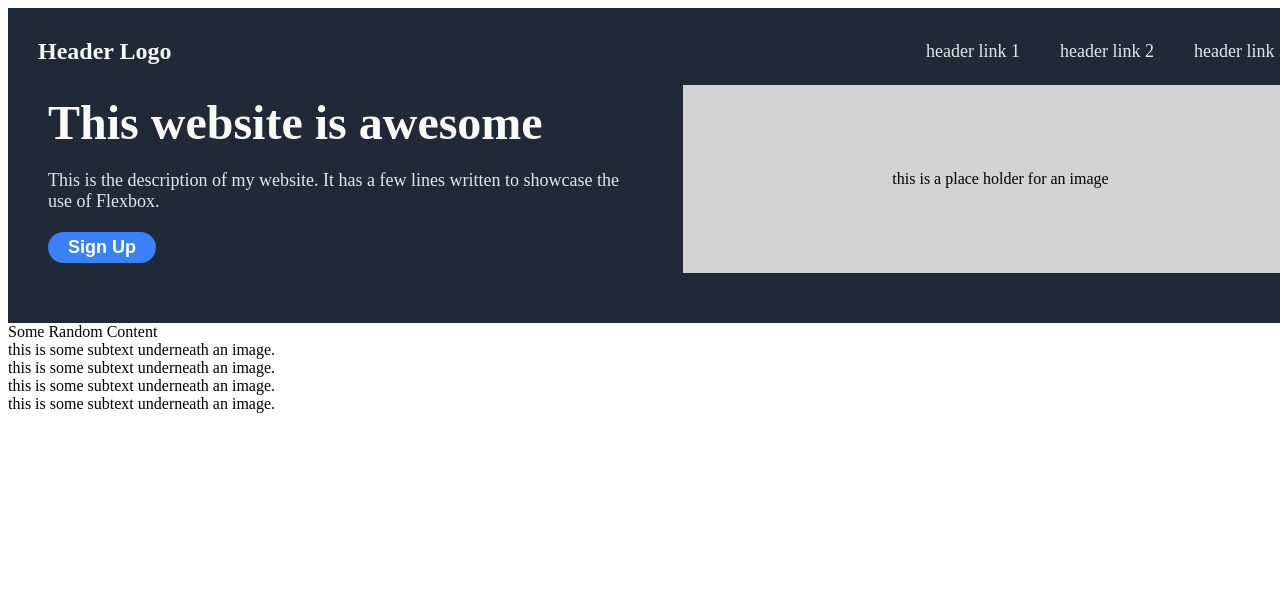
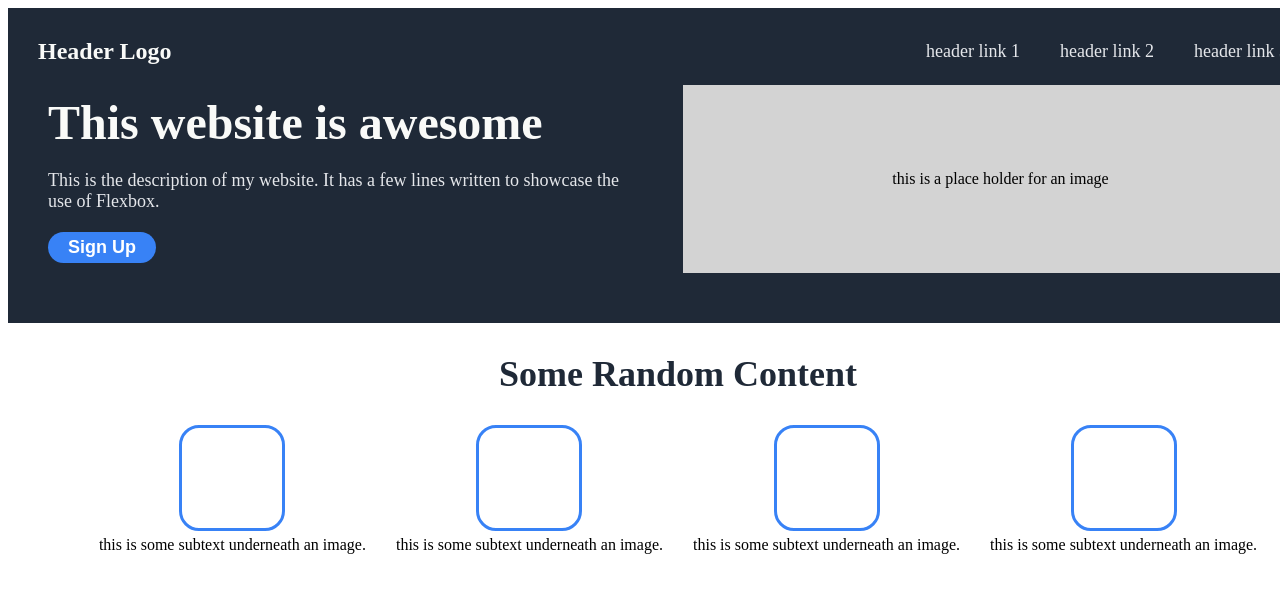
Before and after one commit to selftitledpunk/Landing_Page, a website: page index.html in a window 1280 px wide. Shown: the top 592 px of the page. Drawn offline with Linux system fonts and the light colour scheme.

Commit message:
set up info styling

```diff
--- a/index.html
+++ b/index.html
@@ -41,14 +41,20 @@
             <div class="info-text">
               this is some subtext underneath an image.
             </div>
+          </div>
+          <div class="info-content">
             <div class="info-img"></div>
             <div class="info-text">
               this is some subtext underneath an image.
             </div>
+          </div>
+          <div class="info-content">
             <div class="info-img"></div>
             <div class="info-text">
               this is some subtext underneath an image.
             </div>
+          </div>
+          <div class="info-content">
             <div class="info-img"></div>
             <div class="info-text">
               this is some subtext underneath an image.
--- a/style.css
+++ b/style.css
@@ -78,3 +78,51 @@ a,
   border: none;
   border-radius: 20px;
 }
+
+.info {
+  display: flex;
+  flex-direction: column;
+  width: 100vw;
+  margin: 30px 30px 60px 30px;
+}
+
+.info-title {
+  display: flex;
+  align-items: center;
+  justify-content: center;
+  font-size: 36px;
+  font-weight: bold;
+  color: #1f2937;
+  padding-bottom: 30px;
+}
+
+.info-main {
+  display: flex;
+  justify-content: center;
+  align-items: center;
+  gap: 20px;
+}
+
+.info-content {
+  display: flex;
+  flex-direction: column;
+  align-items: center;
+  justify-content: center;
+  gap: 5px;
+}
+
+.info-img {
+  /* display: flex; */
+  /* flex-direction: column; */
+  width: 100px;
+  height: 100px;
+  border: solid 3px #3882f6;
+  border-radius: 20px;
+  background-color: white;
+}
+
+.info-text {
+  text-align: center;
+  font-size: 16px;
+  margin: 0 5px;
+}
```
